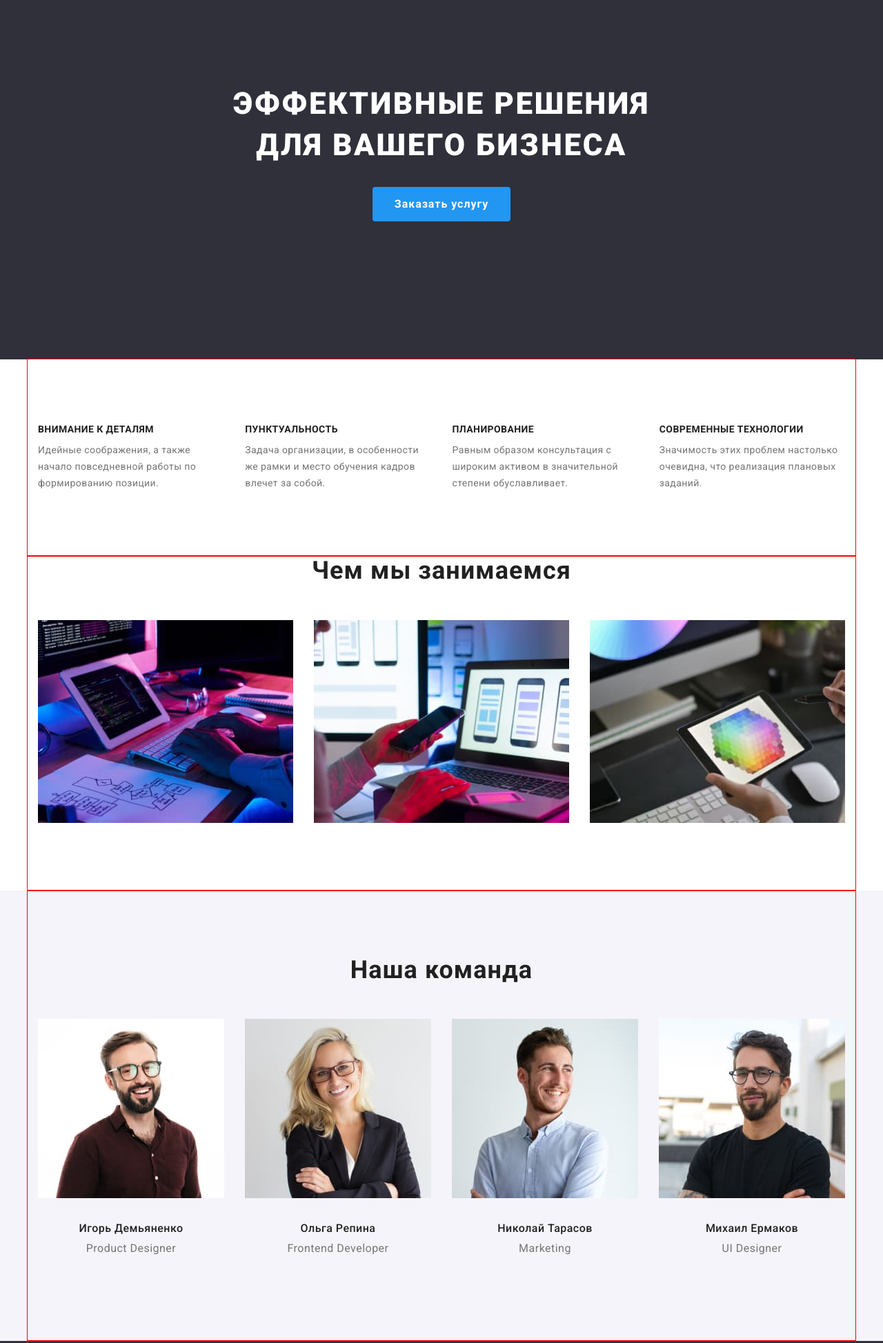
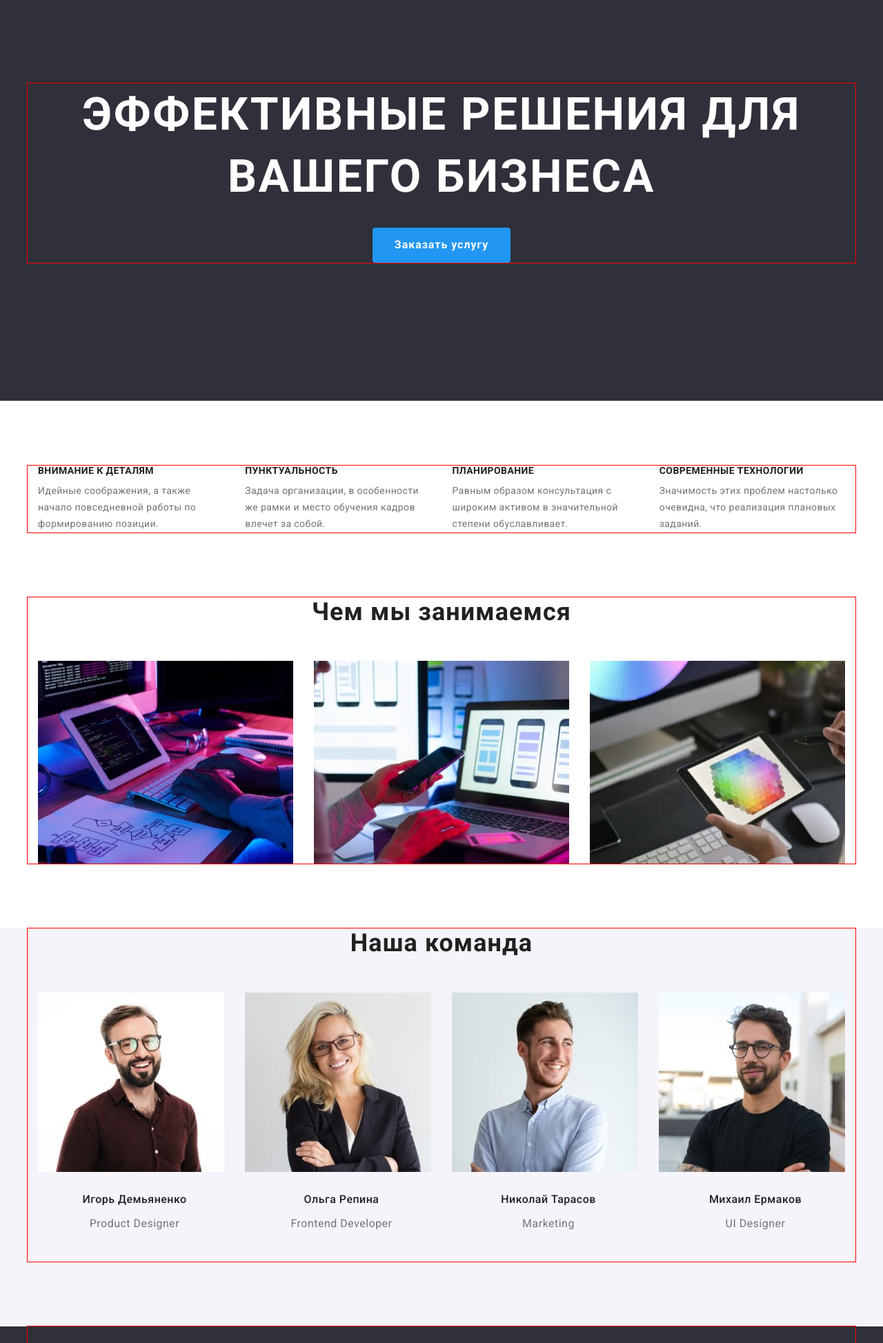
Before and after one commit to MythosOne/goit-markup-hw-03, a plain HTML site: page index.html in a window 1280 px wide. Shown: the part 160-2107 px from the top of the page at 69% size. Drawn offline with nearby package versions, Linux system fonts and the light colour scheme.

Commit message:
correct-hw-03-Alona

```diff
--- a/css/styles.css
+++ b/css/styles.css
@@ -43,6 +43,17 @@ a {
   text-decoration: none;
 }
 
+img {
+  display: block;
+}
+
+h1,
+h2,
+h3 {
+  margin: 0;
+  padding: 0;
+}
+
 /* Шапка сайта */
 
 .link {
@@ -50,10 +61,13 @@ a {
   padding: 0;
 }
 
+.page-header {
+  border-bottom: 1px solid #ececec;
+}
+
 .page-header .container {
   display: flex;
   align-items: center;
-  border-bottom: 1px solid #ececec;
 }
 
 .logo {
@@ -139,29 +153,32 @@ a {
 /* Hero */
 
 .hero {
+  padding-top: 200px;
+  padding-bottom: 200px;
   text-align: center;
 
   background-color: var(--background-fone-color);
-
-  color: var(--secondary-text-color);
-}
-
-.hero-title {
-  width: 696px;
-  margin: 0px;
-  padding-top: 200px;
-  margin-bottom: 30px;
-  margin-left: auto;
-  margin-right: auto;
 
   font-weight: 900;
   font-size: 44px;
   line-height: 1.36;
   letter-spacing: 0.06em;
   text-transform: uppercase;
+  color: var(--secondary-text-color);
+}
+
+.container.hero-title {
+  width: 1200px;
+  margin-left: auto;
+  margin-right: auto;
 }
 
 /* Эффективные решения */
+
+.section {
+  padding-top: 94px;
+  padding-bottom: 94px;
+}
 
 .title-container {
   display: flex;
@@ -170,9 +187,9 @@ a {
 }
 
 .item-title {
-  width: 277px;
-  padding-top: 94px;
-  padding-bottom: 94px;
+  width: 270px;
+  /* padding-top: 94px;
+  padding-bottom: 94px; */
   margin-right: 31px;
 }
 
@@ -205,17 +222,20 @@ a {
 
 /* Чем мы занимаемся */
 
+.section-practic {
+  padding-bottom: 94px;
+}
+
 .practice-list {
   display: flex;
   margin: 0;
   padding: 0;
-  padding-bottom: 94px;
 }
 
 .title-practice {
   margin: 0;
   text-align: center;
-  padding-bottom: 50px;
+  margin-bottom: 50px;
 
   color: var(--title-text-color);
   font-weight: 700;
@@ -240,14 +260,14 @@ a {
 /* Наша команда */
 
 .work-team {
-  background-color: #f5f4fa;
+  padding-bottom: 94px;
+  background-color: var(--prymary-bt-color);
 }
 
 .title-team {
   text-align: center;
   margin: 0;
-  padding-bottom: 50px;
-  padding-top: 94px;
+  margin-bottom: 50px;
 
   color: var(--title-text-color);
   font-weight: 700;
@@ -262,21 +282,24 @@ a {
   padding: 0;
 }
 
-.team-list .item-team {
+.item-team {
   width: 270px;
   margin-right: 30px;
   justify-content: center;
 }
 
-.item-team:nth-last-child(-n + 3) {
-  margin-bottom: 94px;
+.item-team:nth-child(4) {
+  margin-right: 0;
+}
+
+.emoyee-prof {
+  padding-left: 10px;
+  padding-left: 10px;
+  padding-top: 30px;
+  padding-bottom: 30px;
 }
 .emoyee {
-  margin-top: 30px;
-  margin-bottom: 10px;
-  min-width: 109px;
   text-align: center;
-
   color: var(--title-text-color);
   font-weight: 500;
   font-size: 16px;
@@ -285,10 +308,7 @@ a {
 }
 
 .prof {
-  margin-top: 0;
-  margin-bottom: 30px;
   text-align: center;
-
   color: var(--prymary-text-color);
   font-size: 16px;
   line-height: 1.19;
@@ -435,12 +455,12 @@ a {
 
 .button.prymary {
   display: inline-block;
+  margin-top: 30px;
   border-radius: 4px;
   padding: 10px 32px;
   min-width: 200px;
   text-align: center;
   border: none;
-  margin-bottom: 200px;
 
   background-color: var(--accent-text-color);
   color: var(--secondary-text-color);
--- a/index.html
+++ b/index.html
@@ -50,8 +50,10 @@
     <main>
       <!-- Hero -->
       <section class="hero">
+        <div class="container">
           <h1 class="hero-title">Эффективные решения для вашего бизнеса</h1>
           <button type="button" class="button prymary">Заказать услугу</button>
+        </div>
       </section>
       <!--Эффективные решения-->
       <section class="section">
@@ -120,13 +122,17 @@
           <ul class="team-list">
             <li class="item-team">
               <img src="./images/img-4.jpg" width="270" alt="employee pd" />
+              <div class="emoyee-prof">
                 <h3 class="emoyee">Игорь Демьяненко</h3>
                 <p class="prof"><span>Product Designer</span></p>
+              </div>
             </li>
             <li class="item-team">
               <img src="./images/img-5.jpg" width="270" alt="employee fd" />
+              <div class="emoyee-prof">
                 <h3 class="emoyee">Ольга Репина</h3>
                 <p class="prof"><span>Frontend Developer</span></p>
+              </div>
             </li>
             <li class="item-team">
               <img
@@ -134,13 +140,17 @@
                 width="270"
                 alt="employee marketing"
               />
+              <div class="emoyee-prof">
                 <h3 class="emoyee">Николай Тарасов</h3>
                 <p class="prof"><span>Marketing</span></p>
-            </li class="item-team">
-            <li>
+              </div>
+            </li>
+            <li class="item-team">
               <img src="./images/img-7.jpg" width="270" alt="employee uid" />
+              <div class="emoyee-prof">
                 <h3 class="emoyee">Михаил Ермаков</h3>
                 <p class="prof"><span>UI Designer</span></p>
+              </div>
             </li>
           </ul>
         </div>
```
Lines whose indentation alone changed are shown as unchanged.
